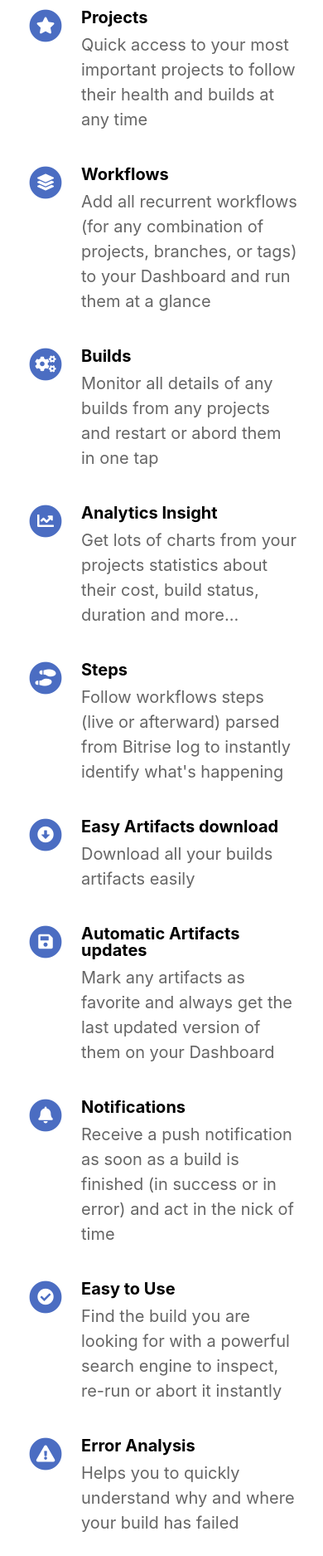
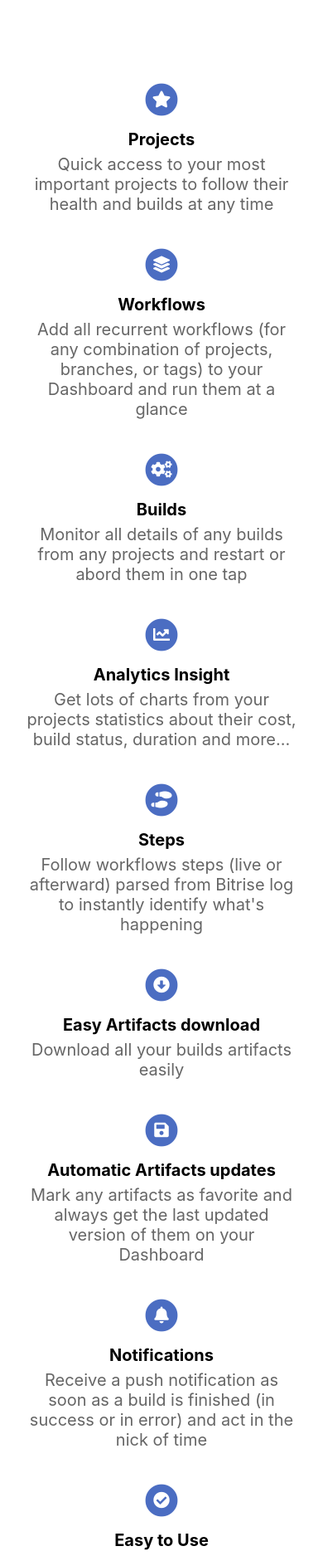
Before and after one commit to sambot-app/sambot.github.io, a Jekyll site: the page built from index.html, in a window 390 px wide. Shown: the part 1885-3760 px from the top of the page at 83% size. Built offline with Jekyll 4.4.1, drawn with Linux system fonts in a browser that asks for light colours; nearby versions of some CDN libraries.

Commit message:
update features

```diff
--- a/_sass/layout.scss
+++ b/_sass/layout.scss
@@ -501,7 +501,9 @@ nav > ul li a:active {
 
 .feature {
 	display: flex;
-	padding-top: 63px;
+	flex-direction: column;
+	align-items: center;
+	padding-top: 40px;
 	padding-left: 15px;
 	padding-right: 15px;
 	width: calc(100%/3);
@@ -536,17 +538,19 @@ nav > ul li a:active {
 }
 
 .featureText {
-	margin-left: 18px;
+	margin-left: 0px;
+	text-align: center;
 }
 
 .featureText > h3 {
 	color: $feature-title-color;
+	margin-top: 18px;
 }
 
 .featureText > p {
 	color: $feature-text-color;
 	margin-top: 8px;
-	line-height: 1.5;
+	line-height: 1.2;
 }
 
 @media only screen and (max-width: 992px) {
@@ -555,7 +559,7 @@ nav > ul li a:active {
 		flex-grow: 1;
 		flex-direction: row;
 		flex-wrap: wrap;
-		margin-top: 11px;
+		margin-top: 100px;
 	}
 
 	.feature {
@@ -590,7 +594,7 @@ nav > ul li a:active {
 		flex-grow: 1;
 		flex-direction: row;
 		flex-wrap: wrap;
-		margin-top: 11px;
+		margin-top: 100px;
 	}
 
 	.feature {
```
Also changed, not shown: 2 other files.
